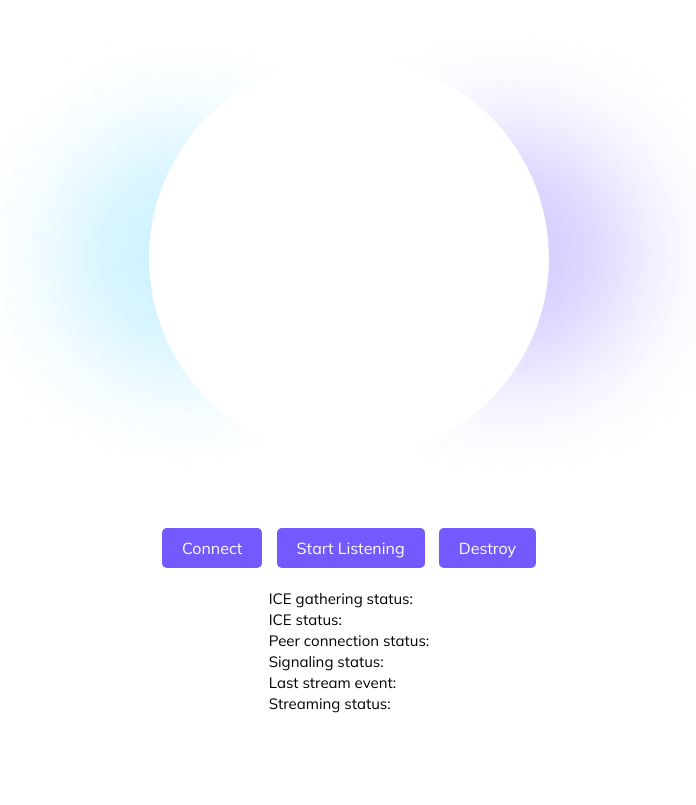
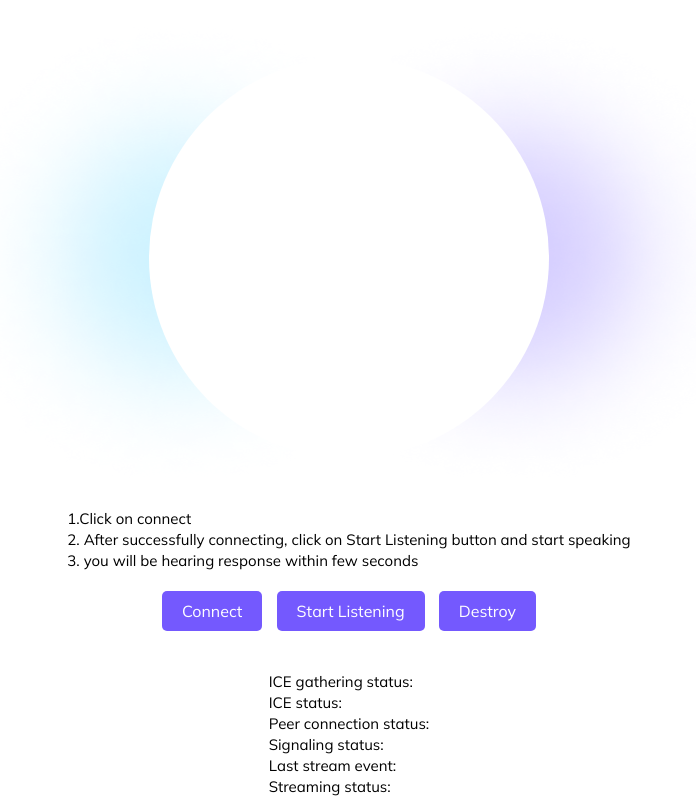
Before and after one commit to sandeepforgit/Ai-ChatBot, a website with bundled scripts: page index.html in a window 1280 px wide. Shown: the whole page, without its empty margins (291-987 px from the left). Built offline with nearby package versions, Linux system fonts and the light colour scheme.

Commit message:
added some css

```diff
--- a/index.html
+++ b/index.html
@@ -98,6 +98,7 @@
       }
 
       #content {
+
         width: 820px;
         position: relative;
         margin: 0 auto;
@@ -114,7 +115,7 @@
         border-radius: 5px;
         border: none;
         font-size: 16px;
-        margin: 0 5px;
+        margin: 20px 5px;
         background-color: #7459fe;
         color: #fff;
       }
@@ -161,6 +162,12 @@
         border-radius: 50%;
         background-color: #fff;
       }
+      #text-block{
+        text-align: left;
+        line-height: 140%;
+        font-size: 15px;
+        display: inline-block;
+      }
     </style>
   </head>
 
@@ -168,11 +175,17 @@
     <!-- adde "id=content" -->
     <div id="content">
       <!-- added "id=video-wrapper" -->
+
       <div id="video-wrapper">
         <div>
           <video id="idle-video-element" width="400" height="400" autoplay loop style="opacity: 1"></video>
           <video id="stream-video-element" width="400" height="400" autoplay style="opacity: 0"></video>
         </div>
+      </div>
+      <div id="text-block">
+        1.Click on connect <br>
+        2. After successfully connecting, click on Start Listening button and start speaking<br>
+        3. you will be hearing response within few seconds
       </div>
       <br />
 
```
